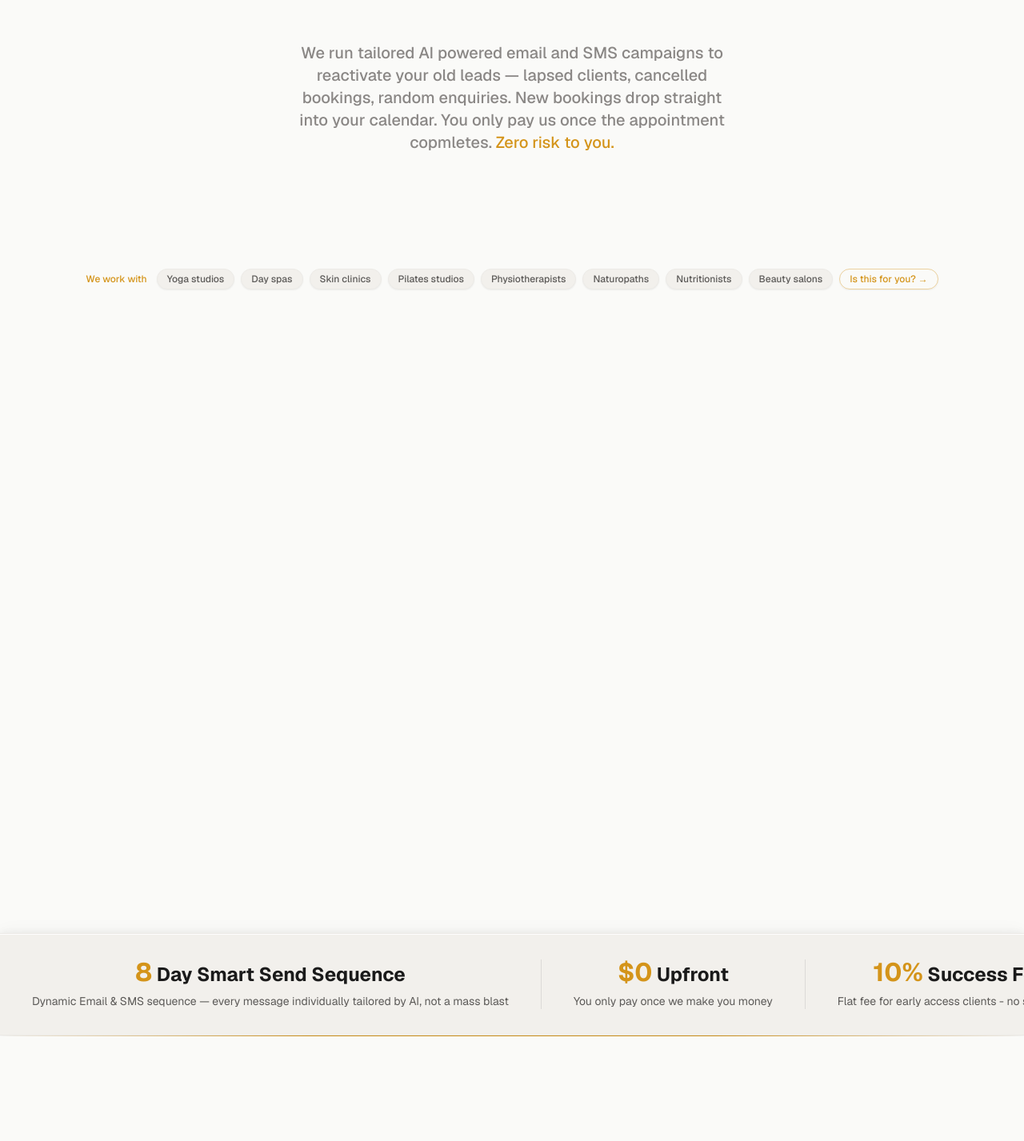
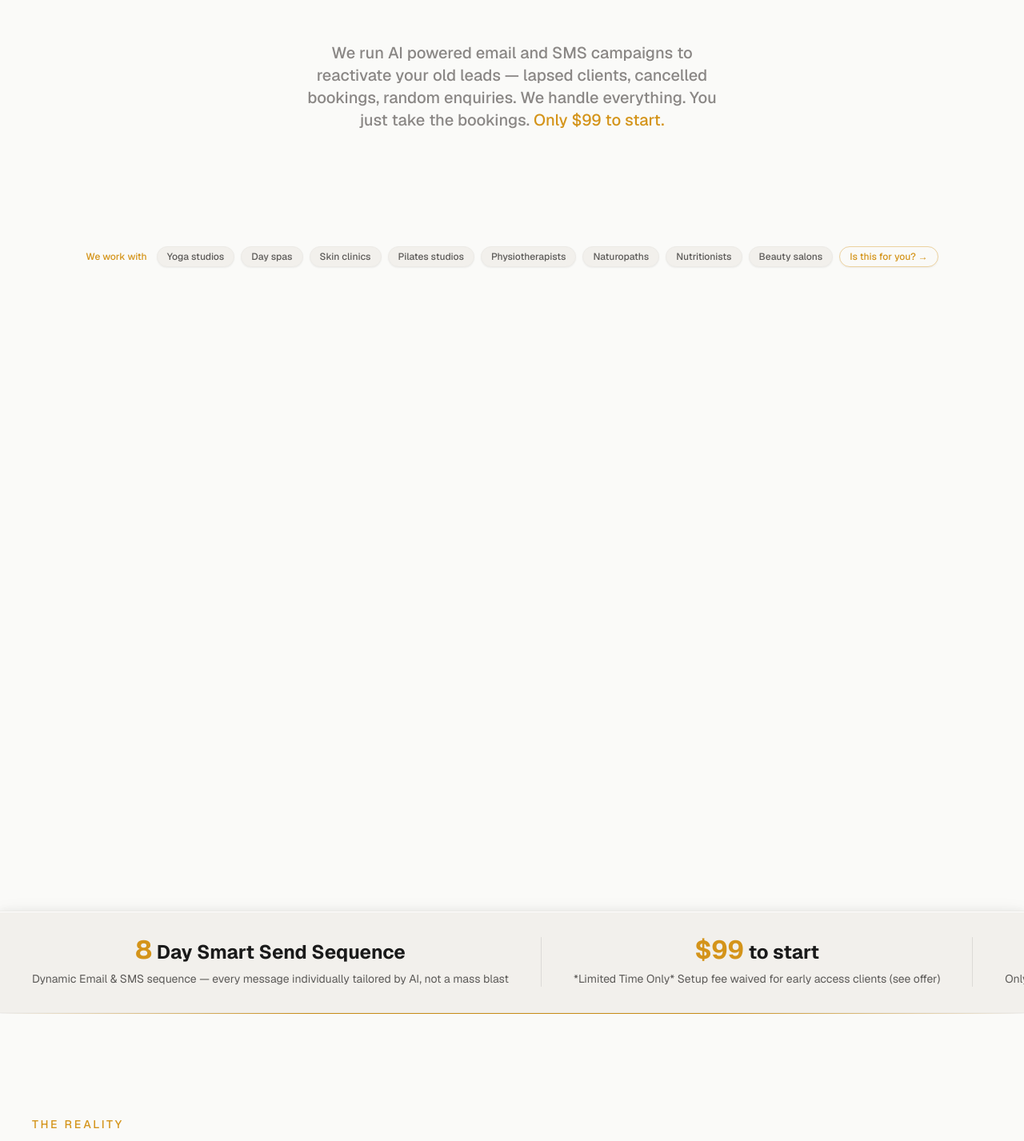
Before and after one commit to automationcultureai/automation-culture-marketing-website, a Next.js app: page / in a window 1280 px wide. Shown: the part 500-1927 px from the top of the page at 80% size. Built offline with nearby package versions, Linux system fonts and the light colour scheme.

Commit message:
feat: update section copy, styling, and add neural image asset
Co-Authored-By: Claude Sonnet 4.6 <noreply@anthropic.com>

```diff
--- a/app/components/sections/FAQSection.tsx
+++ b/app/components/sections/FAQSection.tsx
@@ -6,8 +6,8 @@ import { motion } from "framer-motion";
 
 const faqs = [
   {
-    q: "Is this actually free to start?",
-    a: "Yes. Zero setup fee, zero retainer. You don't pay us anything until a booking from our campaign is completed and you've been paid. We only invoice monthly for completed jobs.",
+    q: "How much does it cost to start?",
+    a: "Setup up fee is usually $99 but for early access clients this fee is completely waived - zero setup fee, zero retainer. You don't pay us anything until a booking from our campaign is completed.",
   },
   {
     q: "Will this annoy my past clients?",
--- a/app/components/sections/HeroSection.tsx
+++ b/app/components/sections/HeroSection.tsx
@@ -55,6 +55,7 @@ export function HeroSection({
         "overflow-hidden pb-12 sm:pb-0 md:pb-0"
       )}
     >
+
 
 
       {/* Mobile: subtle glow rising from bottom */}
--- a/app/components/sections/HowItWorksSection.tsx
+++ b/app/components/sections/HowItWorksSection.tsx
@@ -198,7 +198,7 @@ export function HowItWorksSection() {
                   {"So what's the catch?"}
                 </p>
                 <p className="text-[#1a1a1a] font-semibold text-lg leading-snug">
-                  {"Genuinely — there isn't one. We make money by making you money, simple as that."}
+                  {"There isn't one. We make money by making you money, simple as that."}
                 </p>
               </div>
               <a href="#offer" className="inline-flex items-center gap-1 text-sm font-medium transition-colors" style={{ color: service.accent }}>
--- a/app/components/sections/OfferSection.tsx
+++ b/app/components/sections/OfferSection.tsx
@@ -40,8 +40,8 @@ export function OfferSection() {
             transition={{ duration: 0.5, delay: 0.1, ease: "easeOut" }}
             className="text-4xl font-semibold leading-tight text-[#1a1a1a] sm:text-5xl md:text-6xl"
           >
-            Zero risk.{" "}
-            <span className="text-[#5C5A58]">You only pay when it works.</span>
+            Setup fee completely waived.{" "}
+            <span className="text-[#5C5A58]"> You only pay when it works. Zero risk.</span>
           </motion.h2>
           <motion.p
             initial={{ opacity: 0, y: 15 }}
@@ -109,7 +109,7 @@ export function OfferSection() {
             <div className="mb-5 sm:mb-8 text-center">
               <div className="flex flex-col items-center">
                 <span className="text-7xl sm:text-8xl font-bold bg-gradient-to-r from-white to-[#ffecc0] bg-clip-text text-transparent">10%</span>
-                <span className="text-sm text-white/90 mt-2">success fee per completed job.</span>
+                <span className="text-sm text-white/90 mt-2">success fee per completed appointment. No setup fee.</span>
               </div>
               <p className="mt-3 text-sm text-white/70">Industry standard: $2,000 setup fee + $800/month retainer. We charge neither.</p>
             </div>
--- a/app/components/sections/SocialProofBar.tsx
+++ b/app/components/sections/SocialProofBar.tsx
@@ -11,11 +11,11 @@ const stats = [
   },
   {
     // "$0 Upfront" — "$" static, "0" fades in (counting to zero is meaningless)
-    numeral: 0,
+    numeral: 99,
     prefix: "$",
     symbol: "",
-    whiteText: " Upfront",
-    sub: "You only pay once we make you money",
+    whiteText: " to start",
+    sub: "*Limited Time Only* Setup fee waived for early access clients (see offer)",
     fadeIn: true,
   },
   {
@@ -23,8 +23,8 @@ const stats = [
     numeral: 10,
     prefix: "",
     symbol: "%",
-    whiteText: " Success Fee Only",
-    sub: "Flat fee for early access clients - no set up fee or retainer",
+    whiteText: " Success Fee",
+    sub: "Only pay for completed appointments - not cancellations",
     countTo: 10,
     countFrom: 100,
   },
--- a/app/page.tsx
+++ b/app/page.tsx
@@ -25,7 +25,7 @@ export default function Home() {
           },
         }}
         title={<>Your next{" "}<span className="bg-gradient-to-r from-[#ECC878] via-[#D4941A] to-[#B07A14] bg-clip-text text-transparent">$10k</span>{" "}is already in your contact list</>}
-        description={<>We run tailored AI powered email and SMS campaigns to reactivate your old leads — lapsed clients, cancelled bookings, random enquiries. New bookings drop straight into your calendar. You only pay us once the appointment copmletes. <span className="text-[#D4941A]">Zero risk to you.</span></>}
+        description={<>We run AI powered email and SMS campaigns to reactivate your old leads — lapsed clients, cancelled bookings, random enquiries. We handle everything. You just take the bookings. <span className="text-[#D4941A]">Only $99 to start.</span></>}
         actions={[
           {
             text: "Wake up my leads",
```
Also changed, not shown: 1 other file (tests, documents, lock files or other folders).
